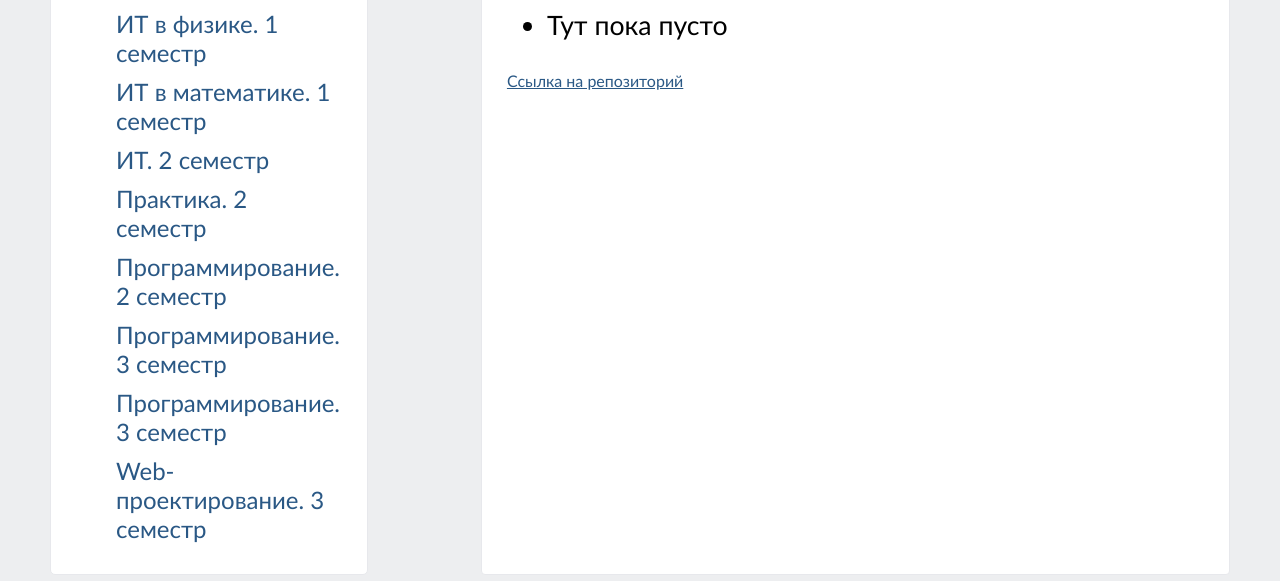
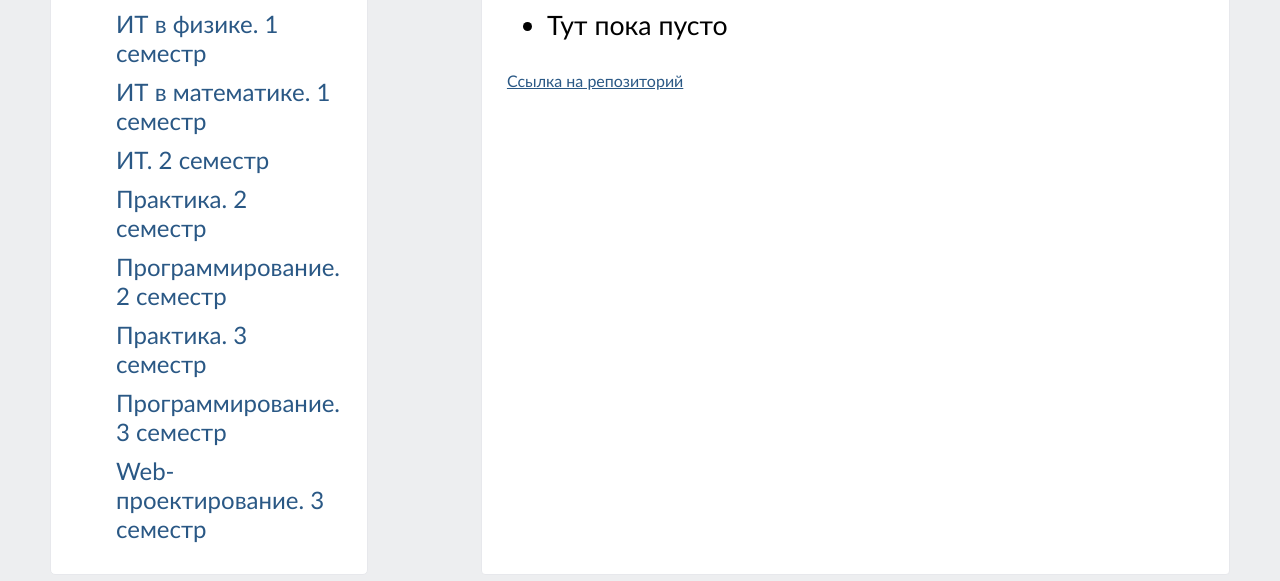
Before and after one commit to rudnic/3rd-sem-web, a plain HTML site: page index.html in a window 1280 px wide. Shown: the part 219-800 px from the top of the page. Drawn offline with Linux system fonts and the light colour scheme.

Commit message:
Updated index.html

```diff
--- a/index.html
+++ b/index.html
@@ -18,10 +18,10 @@
         <li class="sidebar-item"><a href="https://rudnic.github.io/2nd-sem-it">ИТ. 2 семестр</a></li>
         <li class="sidebar-item"><a href="https://rudnic.github.io/2nd-sem_practice">Практика. 2 семестр</a></li>
         <li class="sidebar-item"><a href="https://rudnic.github.io/2nd-sem-programming">Программирование. 2 семестр</a></li>
-        <li class="sidebar-item"><a href="https://rudnic.github.io/3rd-sem_practice">Программирование. 3 семестр</a></li>
+        <li class="sidebar-item"><a href="https://rudnic.github.io/3rd-sem_practice">Практика. 3 семестр</a></li>
         <li class="sidebar-item"><a href="https://rudnic.github.io/3rd-sem-programming">Программирование. 3 семестр</a></li>
         <li class="sidebar-item"><a href="https://rudnic.github.io/3rd-sem-web">Web-проектирование. 3 семестр</a></li>
-    </ul>
+      </ul>
     </div>
     <div class = 'content'>
         <h1>Практика. 2 семестр</h1>
```
